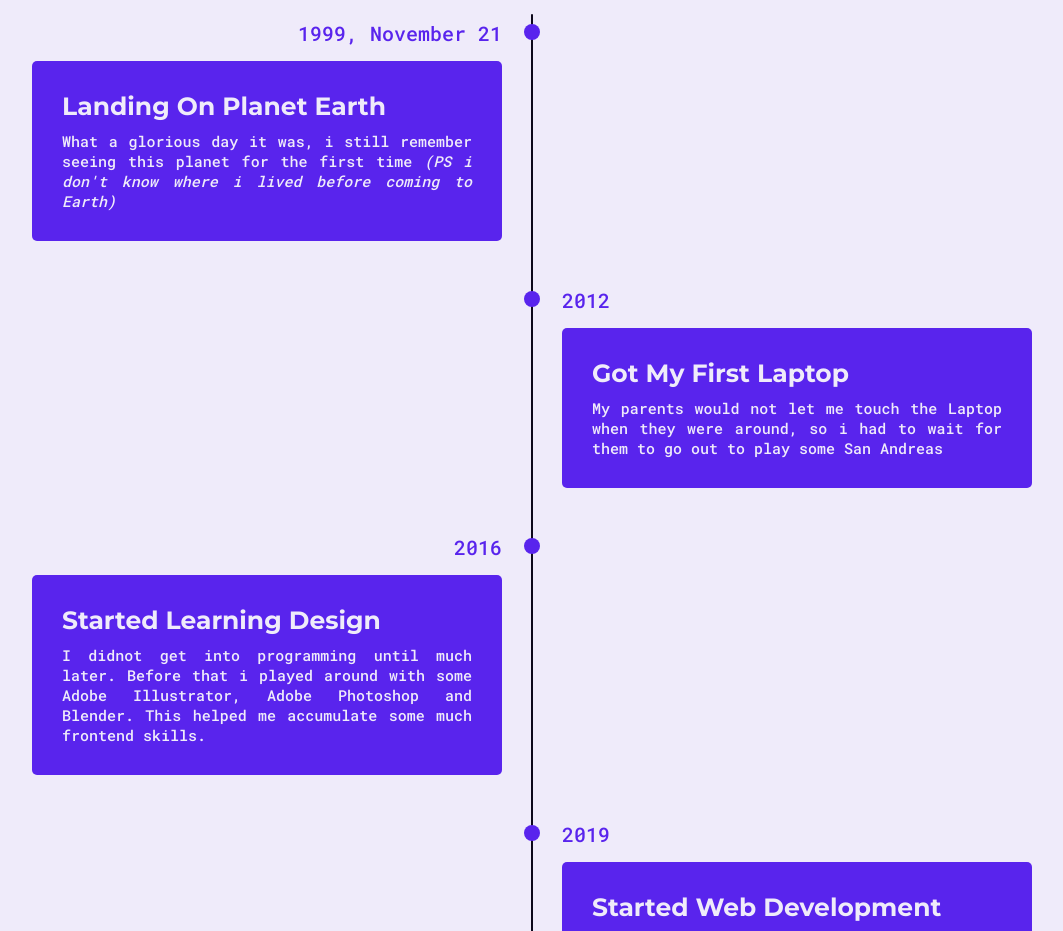
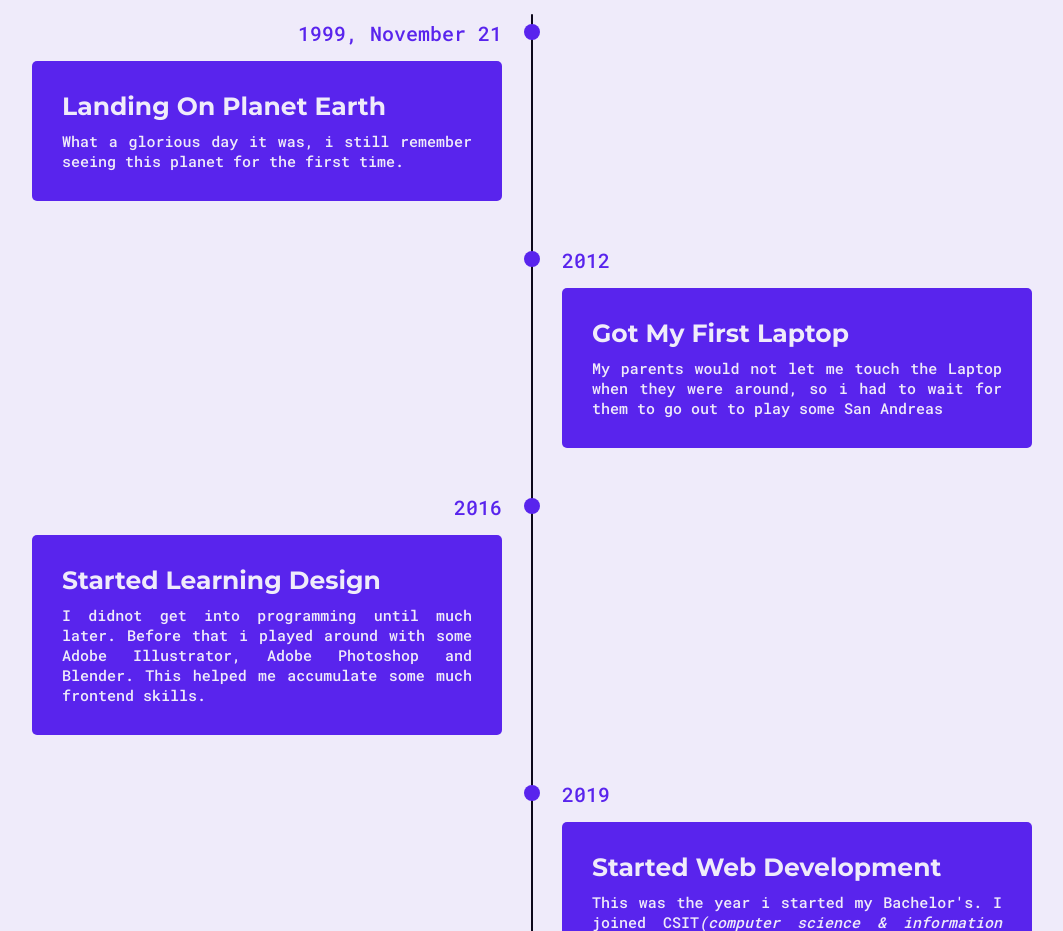
Before and after one commit to pokhrelashok/pokhrelashok.github.io, a SvelteKit app: page / in a window 1280 px wide. Shown: the part 2900-3831 px from the top of the page, without its empty margins (108-1171 px from the left). Built offline with nearby package versions, Linux system fonts and the light colour scheme.

Commit message:
closing tags issue fix

```diff
--- a/src/app.scss
+++ b/src/app.scss
@@ -922,6 +922,7 @@ cite {
     line-height: 3;
     text-align: right;
     font-size: 15px;
+    width: 90%;
 }
 @media screen and (max-width: 768px) {
     #navigation {
--- a/src/routes/+page.svelte
+++ b/src/routes/+page.svelte
@@ -156,7 +156,7 @@
 		{
 			title: 'Landing On Planet Earth',
 			date: '1999, November 21',
-			description: `What a glorious day it was, i still remember seeing this planet for the first time <em>(PS i don't know where i lived before coming to Earth)`
+			description: `What a glorious day it was, i still remember seeing this planet for the first time.`
 		},
 		{
 			title: 'Got My First Laptop',
```
